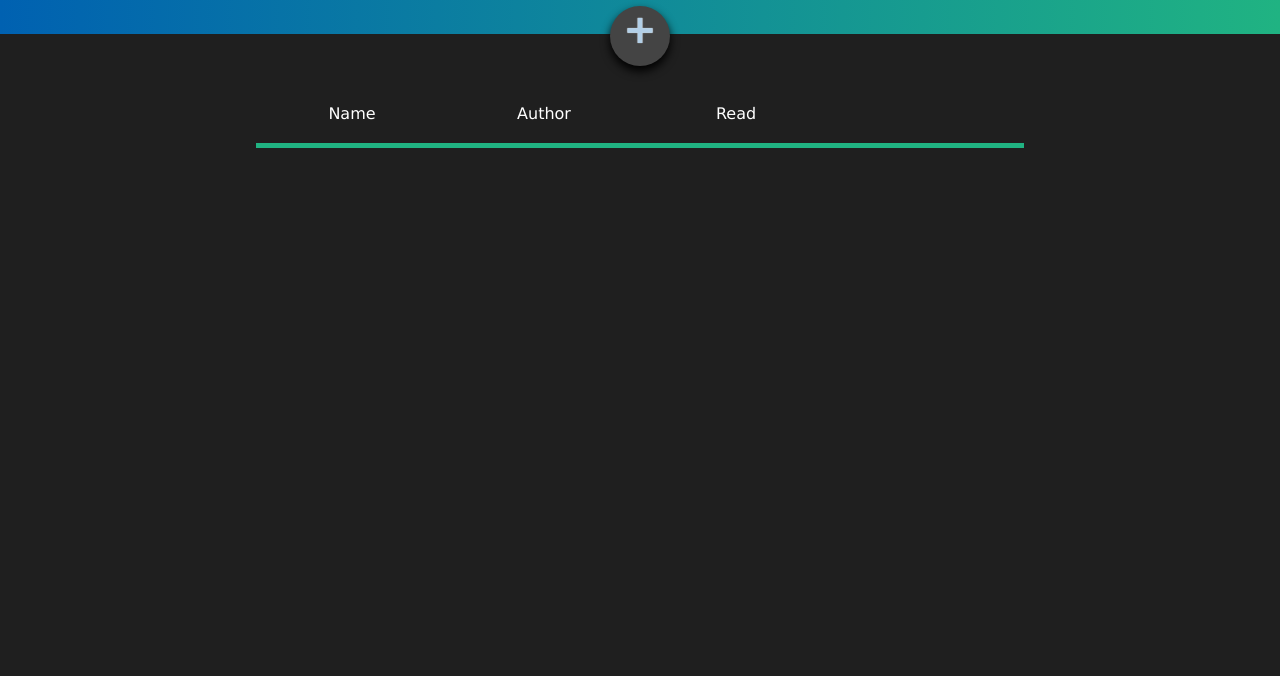
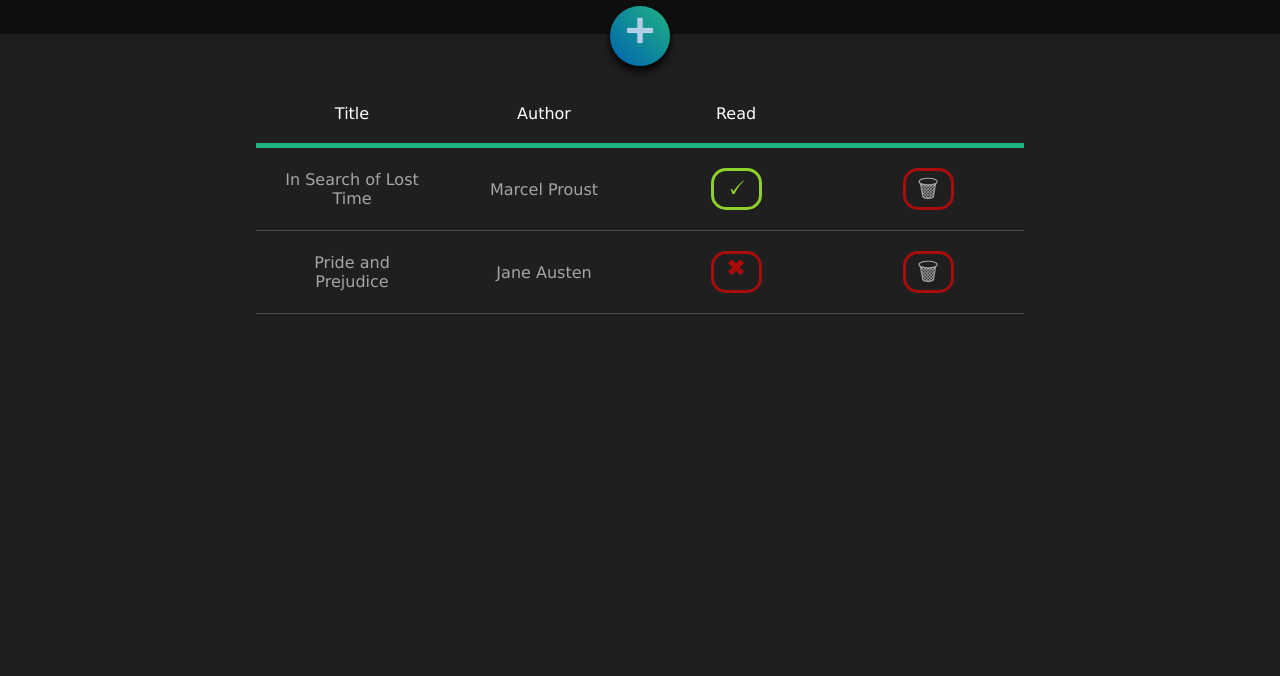
Before and after one commit to Sahaj-jj/Library-TOP, a plain HTML site: page index.html in a window 1280 px wide. Shown: the part 124-800 px from the top of the page. Drawn offline with Linux system fonts and the light colour scheme.

Commit message:
Recoloring Read toggle

```diff
--- a/index.html
+++ b/index.html
@@ -16,7 +16,7 @@
         <table>
             <thead>
                 <tr>
-                    <td>Name</td>
+                    <td>Title</td>
                     <td>Author</td>
                     <td>Read</td>
                     <td></td>
--- a/script.js
+++ b/script.js
@@ -22,7 +22,7 @@ function updateTable() {
 
         tr.appendChild(addData(document.createElement('div'), book.name));
         tr.appendChild(addData(document.createElement('div'), book.author));
-        tr.appendChild(addData(document.createElement('div'), book.isRead ? "\uD83D\uDDF8" : "\u2716", 'read-btn'));
+        tr.appendChild(addData(document.createElement('div'), book.isRead ? "\uD83D\uDDF8" : "\u2716", 'read-btn', book.isRead ? 'read' : 'unread'));
         tr.appendChild(addData(document.createElement('div'), "\uD83D\uDDD1", 'delete-btn'));
 
         table.appendChild(tr);
@@ -33,9 +33,10 @@ function updateTable() {
     readButtons.forEach(btn => btn.addEventListener('click', toggleRead));
 }
 
-function addData(element, text = '', className = '') {
+function addData(element, text = '', className = '', className2 = '') {
     const td = document.createElement('td');
     if (className) element.classList.add(className);
+    if (className2) element.classList.add(className2);
     if (text) element.textContent = text;
     td.appendChild(element);
     return td;
@@ -84,3 +85,9 @@ let readButtons = document.querySelectorAll('.read-btn');
 addButton.addEventListener('click', showModal);
 okButton.addEventListener('click', createNewEntry);
 cancelButton.addEventListener('click', clearModal);
+
+//Default Data
+
+addBookToLibrary(' In Search of Lost Time','Marcel Proust', true);
+addBookToLibrary('Pride and Prejudice', 'Jane Austen', false);
+updateTable();
--- a/styles.css
+++ b/styles.css
@@ -17,8 +17,7 @@ body {
     font-size: 50px;
     font-weight: 100;
     text-align: center;
-    background-color: rosybrown;
-    background-image: linear-gradient(to right, rgb(0, 97, 177), rgb(32, 179, 130));
+    background-color: rgba(0, 0, 0, 0.5);
 }
 
 .add-button {
@@ -40,6 +39,8 @@ body {
     box-shadow: 0 5px 10px black;
     text-shadow: 0 0 1px white;
     cursor: pointer;
+    background-image: linear-gradient(45deg, rgb(0, 97, 177), rgb(32, 179, 130));
+
 }
 
 table {
@@ -48,21 +49,24 @@ table {
     width: 60%;
     table-layout: fixed;
     border-collapse: collapse;
-    color: white;
+    color: rgba(255, 255, 255, 0.6);
     font-weight: 100;
     font-size: 16px;
 }
 
 tr {
     border-bottom: solid thin rgba(255, 255, 255, 0.2);
+    text-align: center;
 }
 
 thead tr {
     border-bottom: solid thick rgb(32, 179, 130);
+    color: white;
 }
 
 td {
     padding: 20px;
+    margin: 0 auto;
   }
 
 .modal-active {
@@ -89,13 +93,23 @@ td {
     align-items: center;
 }
 
-.delete-btn {
-    background-color: rgb(255,0,0,0.5);
-    width: 50px;
+.delete-btn, .read-btn {
+    border: 3px solid rgba(255, 0, 0, 0.61);
+    width: 45px;
     height: 36px;
-    margin-left: 30px;
-    border-radius: 12px;
+    margin: 0 auto;
+    border-radius: 15px;
     color: rgba(255, 255, 255, 0.6);
     font-size: 24px;
     cursor: pointer;
 }
+
+.read-btn.read {
+    color: rgba(172, 255, 47, 0.795);
+    border-color: rgba(172, 255, 47, 0.795);
+    font-size: 28px;
+}
+
+.read-btn.unread {
+    color: rgba(255, 0, 0, 0.61);
+}
```
